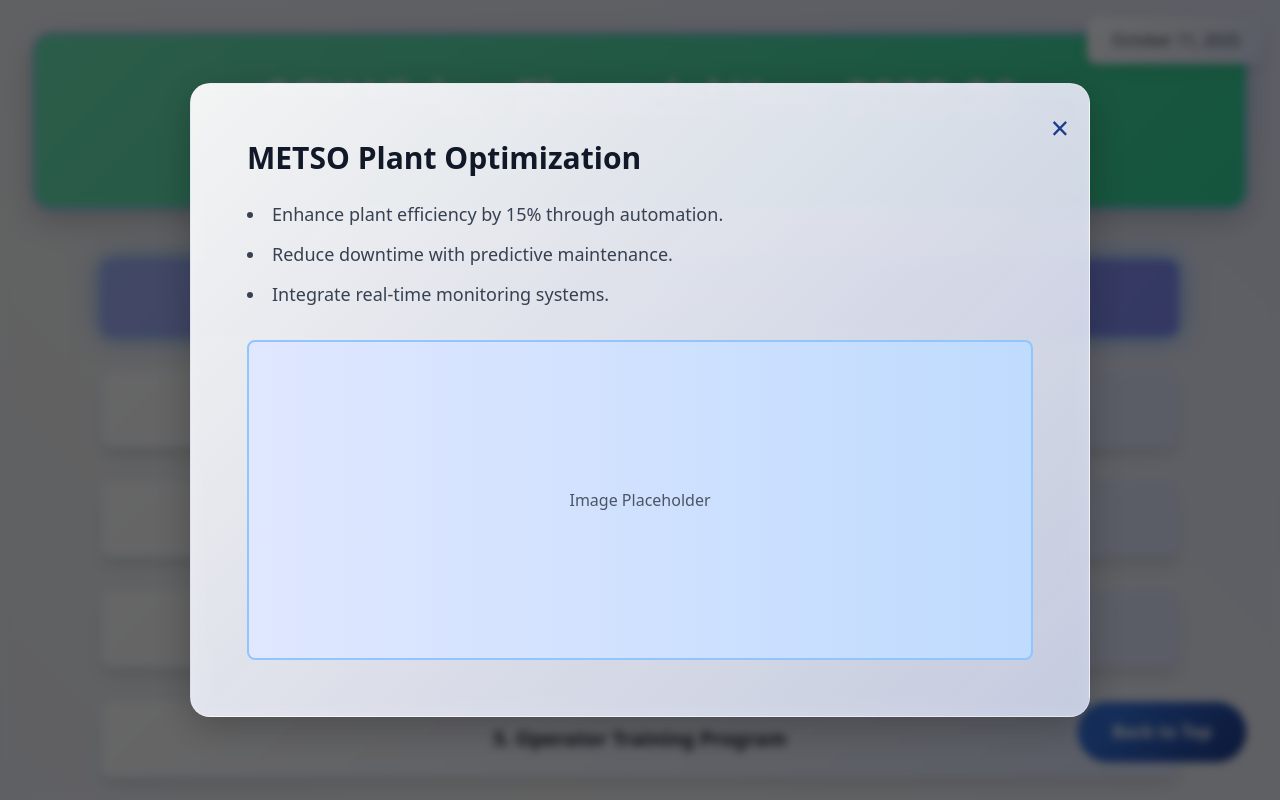
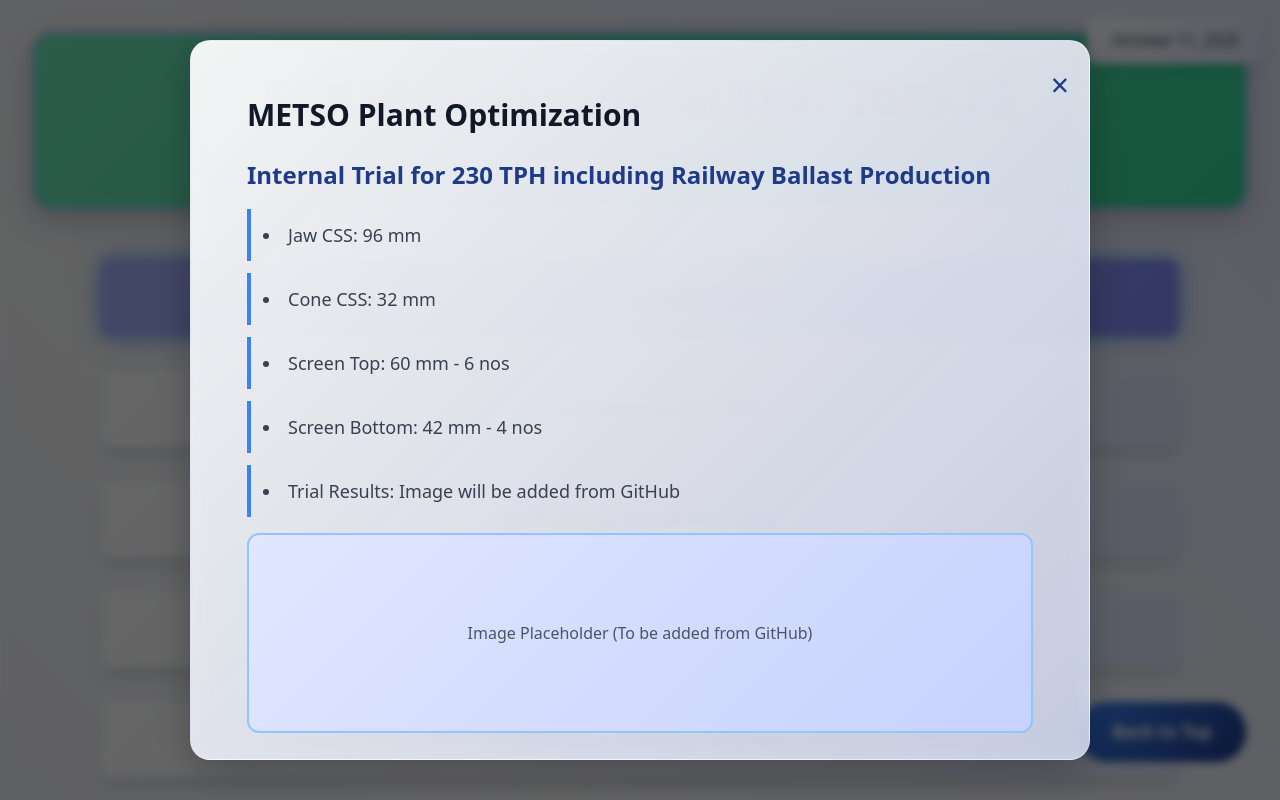
Before and after one commit to bimal-bp/SGX-vision-Mision---1, a plain HTML site: page index.html in a window 1280 px wide. Both pictures are taken after a click on the button "1. METSO Plant Optimization". Shown: the top 800 px of the page. Drawn offline with nearby package versions, Linux system fonts and the light colour scheme.

Commit message:
Update index.html

```diff
--- a/index.html
+++ b/index.html
@@ -155,8 +155,22 @@
         .content-points li:nth-child(1) { animation-delay: 0.1s; }
         .content-points li:nth-child(2) { animation-delay: 0.2s; }
         .content-points li:nth-child(3) { animation-delay: 0.3s; }
+        .content-points li:nth-child(4) { animation-delay: 0.4s; }
+        .content-points li:nth-child(5) { animation-delay: 0.5s; }
+        .content-points li:nth-child(6) { animation-delay: 0.6s; }
+        .content-points li:nth-child(7) { animation-delay: 0.7s; }
+        .content-points li:nth-child(8) { animation-delay: 0.8s; }
         @keyframes fadeIn {
             to { opacity: 1; transform: translateX(0); }
+        }
+
+        /* Subheading styling */
+        .content-subheading {
+            font-size: 1.5rem;
+            font-weight: 600;
+            color: #1e3a8a;
+            margin-top: 1.5rem;
+            margin-bottom: 1rem;
         }
 
         /* Image placeholder with hover scale and glow */
@@ -165,6 +179,12 @@
             background: linear-gradient(135deg, #e0e7ff, #c7d2fe);
             border-radius: 12px;
             border: 2px solid #93c5fd;
+            width: 100%;
+            height: 200px;
+            display: flex;
+            align-items: center;
+            justify-content: center;
+            margin-top: 1rem;
         }
         .content-image:hover {
             transform: scale(1.08);
@@ -262,10 +282,7 @@
             <div class="modal-content">
                 <span class="close-modal" onclick="closeModal()">&times;</span>
                 <h2 id="content-title" class="text-3xl font-bold text-gray-900 mb-6"></h2>
-                <ul id="content-points" class="list-disc list-inside text-gray-700 text-lg space-y-3"></ul>
-                <div id="content-image" class="w-full h-80 bg-gradient-to-r from-indigo-100 to-blue-200 flex items-center justify-center rounded-lg mt-8 content-image">
-                    <p class="text-gray-600 font-medium">Image Placeholder</p>
-                </div>
+                <div id="content-sections"></div>
             </div>
         </div>
 
@@ -276,67 +293,139 @@
     <script>
         const contentData = {
             'METSO Plant Optimization': {
+                sections: [
+                    {
+                        title: 'Internal Trial for 230 TPH including Railway Ballast Production',
+                        points: [
+                            'Jaw CSS: 96 mm',
+                            'Cone CSS: 32 mm',
+                            'Screen Top: 60 mm - 6 nos',
+                            'Screen Bottom: 42 mm - 4 nos',
+                            'Trial Results: Image will be added from GitHub'
+                        ],
+                        image: true
+                    },
+                    {
+                        title: 'New Plan',
+                        points: [
+                            'Image will be added from GitHub'
+                        ],
+                        image: true
+                    },
+                    {
+                        title: 'New Conveyor Questions',
+                        points: [
+                            'Conveyor Questions Image',
+                            'Image will be added from GitHub'
+                        ],
+                        image: true
+                    },
+                    {
+                        title: 'Project Timeline',
+                        points: [
+                            'Work Start Date: June 15, 2025',
+                            'Work End Date: September 30, 2025'
+                        ],
+                        image: false
+                    },
+                    {
+                        title: 'General Goals',
                         points: [
                             'Enhance plant efficiency by 15% through automation.',
                             'Reduce downtime with predictive maintenance.',
                             'Integrate real-time monitoring systems.'
+                        ],
+                        image: false
+                    }
                 ]
             },
             'VSI to Rivo Conversion': {
+                sections: [{
+                    title: '',
                     points: [
                         'Upgrade VSI systems to Rivo for better performance.',
                         'Train staff on new system operations.',
                         'Complete conversion by Q2 2026.'
-                ]
+                    ],
+                    image: false
+                }]
             },
             'Mining & Bench Planning': {
+                sections: [{
+                    title: '',
                     points: [
                         'Optimize bench designs for higher yield.',
                         'Implement 3D modeling for planning.',
                         'Reduce environmental impact by 10%.'
-                ]
+                    ],
+                    image: false
+                }]
             },
             'Drilling & Blasting Agenda': {
+                sections: [{
+                    title: '',
                     points: [
                         'Adopt eco-friendly blasting techniques.',
                         'Improve drilling precision with new tech.',
                         'Schedule quarterly safety audits.'
-                ]
+                    ],
+                    image: false
+                }]
             },
             'Operator Training Program': {
+                sections: [{
+                    title: '',
                     points: [
                         'Launch comprehensive training modules.',
                         'Certify 100 operators by year-end.',
                         'Focus on safety and efficiency.'
-                ]
+                    ],
+                    image: false
+                }]
             },
             'Crusher Competitor Study': {
+                sections: [{
+                    title: '',
                     points: [
                         'Analyze top 5 competitors’ crusher tech.',
                         'Identify gaps in current crusher models.',
                         'Propose upgrades by Q3 2026.'
-                ]
+                    ],
+                    image: false
+                }]
             },
             'Surveyor Appointment': {
+                sections: [{
+                    title: '',
                     points: [
                         'Hire 3 experienced surveyors by Q1 2026.',
                         'Train surveyors on latest GPS tools.',
                         'Ensure compliance with regulations.'
-                ]
+                    ],
+                    image: false
+                }]
             },
             'Plant Operational Time': {
+                sections: [{
+                    title: '',
                     points: [
                         'Increase uptime to 95% by Q4 2026.',
                         'Streamline maintenance schedules.',
                         'Monitor KPIs for performance.'
-                ]
+                    ],
+                    image: false
+                }]
             },
             'Alternate Access Road Plan': {
+                sections: [{
+                    title: '',
                     points: [
                         'Design new access road by Q2 2026.',
                         'Reduce transport time by 20%.',
                         'Ensure road safety compliance.'
-                ]
+                    ],
+                    image: false
+                }]
             }
         };
 
@@ -362,7 +451,7 @@
                 '#065f46', // Dark Green
                 '#9f1239'  // Dark Rose
             ];
-            return textColors[Math.floor(Math.random() * colors.length)];
+            return textColors[Math.floor(Math.random() * textColors.length)];
         }
 
         // Auto-change title box color every 5 seconds
@@ -390,18 +479,40 @@
         function showContent(buttonName, button) {
             const modal = document.getElementById('modal');
             const contentTitle = document.getElementById('content-title');
-            const contentPoints = document.getElementById('content-points');
+            const contentSections = document.getElementById('content-sections');
             const backToTopButton = document.querySelector('.back-to-top');
 
             // Update title
             contentTitle.textContent = buttonName;
 
-            // Update points with animation
-            contentPoints.innerHTML = '';
-            contentData[buttonName].points.forEach(point => {
+            // Update sections
+            contentSections.innerHTML = '';
+            contentData[buttonName].sections.forEach(section => {
+                // Create subheading if present
+                if (section.title) {
+                    const subheading = document.createElement('h3');
+                    subheading.className = 'content-subheading';
+                    subheading.textContent = section.title;
+                    contentSections.appendChild(subheading);
+                }
+
+                // Create points list
+                const ul = document.createElement('ul');
+                ul.className = 'content-points list-disc list-inside text-gray-700 text-lg space-y-3';
+                section.points.forEach(point => {
                     const li = document.createElement('li');
                     li.textContent = point;
-                contentPoints.appendChild(li);
+                    ul.appendChild(li);
+                });
+                contentSections.appendChild(ul);
+
+                // Add image placeholder if specified
+                if (section.image) {
+                    const imageDiv = document.createElement('div');
+                    imageDiv.className = 'content-image';
+                    imageDiv.innerHTML = '<p class="text-gray-600 font-medium">Image Placeholder (To be added from GitHub)</p>';
+                    contentSections.appendChild(imageDiv);
+                }
             });
 
             // Show modal
```
Lines whose indentation alone changed are shown as unchanged.
